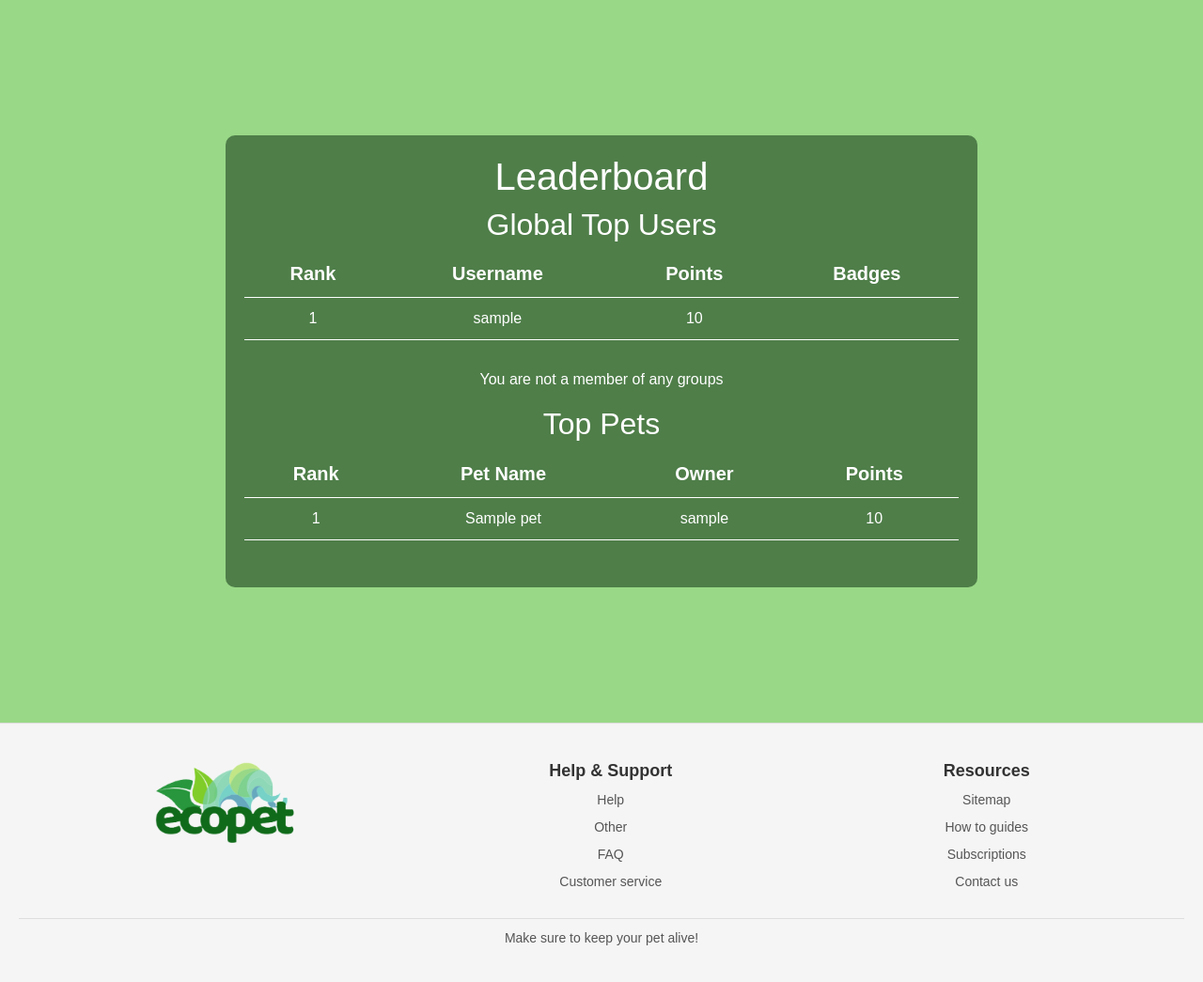
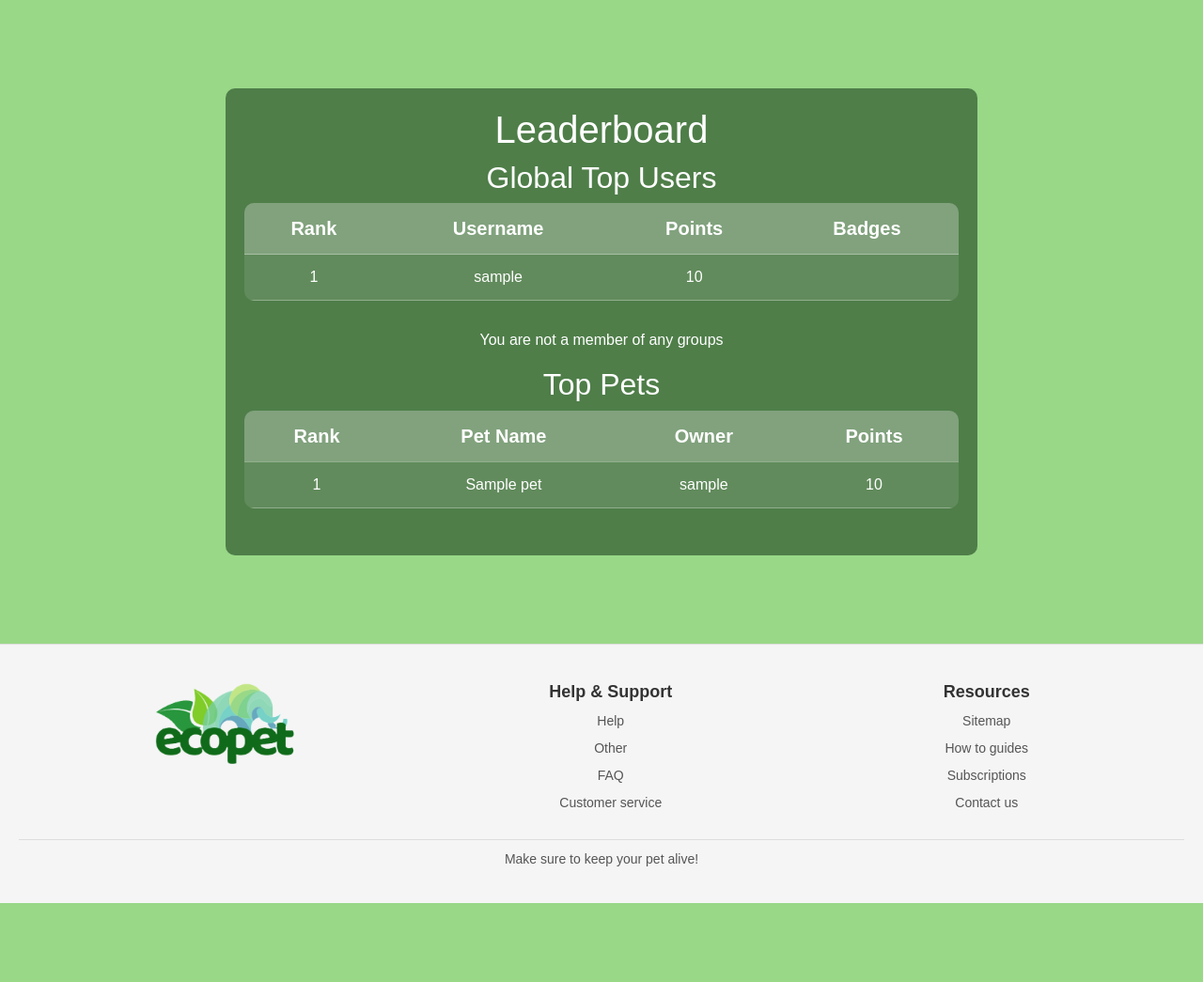
Before and after one commit to edf1101/ECM2434, a Django app: page /leaderboard/ in a window 1280 px wide. Shown: the part 187-1232 px from the top of the page at 94% size. After the commit the page ends 1148 px from the top, so only its background shows below. Run offline with Django 5.2, Linux system fonts and the light colour scheme; a user stored in the database is signed in; tables that the repository leaves empty hold one stand-in row (values such as "Sample post"); data that the repository does not hold is empty.

Commit message:
leaderboard frontend tables

```diff
--- a/eco_project/leaderboard/templates/leaderboard.html
+++ b/eco_project/leaderboard/templates/leaderboard.html
@@ -25,13 +25,21 @@
             width: 100%;
             border-collapse: collapse;
             margin-bottom: 30px;
+            background: rgba(255, 255, 255, 0.1);
+            border-radius: 10px;
+            overflow: hidden;
         }
         th, td {
-            padding: 10px;
-            border-bottom: 1px solid white;
+            padding: 12px;
+            border-bottom: 1px solid rgba(255, 255, 255, 0.3);
+            text-align: center;
         }
         th {
             font-size: 20px;
+            background: rgba(255, 255, 255, 0.2);
+        }
+        td {
+            font-size: 16px;
         }
         tr:nth-child(even) {
             background: rgba(0, 0, 0, 0.2);
@@ -45,6 +53,41 @@
             background: white;
             color: #1E4421;
             border: none;
+        }
+        .current-user {
+            background-color: rgba(255, 255, 255, 0.3) !important;
+        }
+
+        .badge {
+            display: inline-block;
+            padding: 4px 8px;
+            border-radius: 5px;
+            font-size: 14px;
+            font-weight: bold;
+            margin: 2px;
+        }
+
+        .leaderboard-container {
+            background: rgba(30, 68, 33, 0.6);
+            max-width: 90%;
+            width: 800px;
+            margin: 50px auto;
+            padding: 20px;
+            border-radius: 10px;
+            overflow-x: auto;
+        }
+
+        @media (max-width: 600px) {
+            table {
+                display: block;
+                overflow-x: auto;
+                white-space: nowrap;
+            }
+
+            th, td {
+                font-size: 14px;
+                padding: 8px;
+            }
         }
     </style>
 {% endblock %}
@@ -71,8 +114,8 @@
                     <td>{{ user.profile.points }}</td>
                     <td>
                         {% for badge_instance in user.badgeinstance_set.all %}
-                            <span title="{{ badge_instance.badge.hover_text }}"
-                                style="color: {{ badge_instance.badge.colour }}">
+                            <span class="badge" title="{{ badge_instance.badge.hover_text }}"
+                                  style="background-color: {{ badge_instance.badge.colour }}; color: white;">
                                 {{ badge_instance.badge.title }}
                             </span>
                         {% endfor %}
@@ -113,7 +156,7 @@
                         </thead>
                         <tbody>
                             {% for user in group_users %}
-                            <tr {% if user == current_user %}style="background-color: rgba(255, 255, 255, 0.2);"{% endif %}>
+                            <tr {% if user == current_user %}class="current-user"{% endif %}>
                                 <td>{{ forloop.counter }}</td>
                                 <td>{{ user.username }}</td>
                                 <td>{{ user.profile.points }}</td>
```
